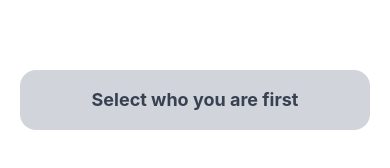
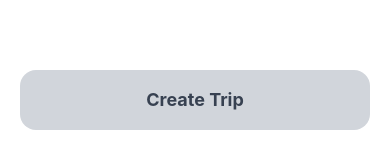
Before and after one commit to BananasDev0/Nomad, a React Native app: screen /PersonLinkScreen in a window 390 px wide. Shown: the part 654-822 px from the top of the page. Built offline with nearby package versions, Linux system fonts and the light colour scheme.

Commit message:
create component Selctablebutton

```diff
--- /dev/null
+++ b/components/SelectableButton.tsx
@@ -0,0 +1,25 @@
+import { Text ,TouchableOpacity } from "react-native";
+
+type SelectableButtonProps = {
+    enabled: boolean;
+    text : string;
+    action: () => void;
+};
+
+export default function SelectableButton({enabled, text , action}: SelectableButtonProps) {
+  return (
+    <>
+            <TouchableOpacity
+            className={`mt-6 p-4 rounded-2xl items-center mb-10 ${
+              enabled ? "bg-[#003c49]" : "bg-[#D1D5DB]"
+            }`}
+            disabled={!enabled}
+            onPress={action}
+          >
+            <Text className={`text-lg font-bold text-center ${enabled ? "text-white" : "text-[#374151]"}`}>
+              {text}
+            </Text>
+          </TouchableOpacity>
+    </>
+  );
+}
--- a/screens/gestor/ShareAndCollaboratorsScreen.tsx
+++ b/screens/gestor/ShareAndCollaboratorsScreen.tsx
@@ -4,6 +4,7 @@ import useShareAndCollaborators from "../../hooks/useShareAndCollaborators";
 import { SafeAreaView } from "react-native-safe-area-context";
 import BarSteps from "components/BarSteps";
 import Title from "components/Title";
+import SelectableButton from "components/SelectableButton";
 
 export default function AddFriendsScreen() {
   const {
@@ -87,17 +88,11 @@ export default function AddFriendsScreen() {
       />
 
       {/* Create trip button */}
-      <TouchableOpacity
-        className={`mt-6 p-4 rounded-2xl items-center mb-10 ${
-          selectedFriend ? "bg-[#003c49]" : "bg-[#D1D5DB]"
-        }`}
-        disabled={!selectedFriend}
-        onPress={() => { navigation.navigate("TripPreferencesScreen"); }}
-      >
-        <Text className={`text-lg font-bold text-center ${selectedFriend ? "text-white" : "text-[#374151]"}`}>
-          {selectedFriend ? "Create Trip" : "Select who you are first"}
-        </Text>
-      </TouchableOpacity>
+      <SelectableButton
+        enabled={!!selectedFriend}
+        text="Create Trip"
+        action={() => { navigation.navigate("TripPreferencesScreen"); }}
+      />
     </SafeAreaView>
   );
 }
--- a/screens/gestor/TripPreferencesScreen.tsx
+++ b/screens/gestor/TripPreferencesScreen.tsx
@@ -73,12 +73,6 @@ export default function TripPreferencesScreen() {
             action={completeFirstOnboardingStep}
           />
         </View>
-        {/* <TouchableOpacity
-          className="bg-[#003c49] rounded-xl py-4 p6 mx-4 mt-4"
-          onPress={completeFirstOnboardingStep}
-        >
-          <Text className="text-white text-center font-bold text-lg">Upload Info</Text>
-        </TouchableOpacity> */}
       </ScrollView>
     </SafeAreaView>
   );
--- a/screens/linking/PersonLinkScreen.tsx
+++ b/screens/linking/PersonLinkScreen.tsx
@@ -4,6 +4,7 @@ import { SafeAreaView } from "react-native-safe-area-context";
 import useLinking from "hooks/useLinking";
 import BarSteps from "components/BarSteps";
 import Title from "components/Title";
+import SelectableButton from "components/SelectableButton";
 
 export default function PersonLinkScreen() {
   const {
@@ -75,17 +76,11 @@ export default function PersonLinkScreen() {
 
 
       {/* Create trip button */}
-      <TouchableOpacity
-        className={`mt-6 p-4 rounded-2xl items-center mb-10 ${
-          selectedFriend ? "bg-[#003c49]" : "bg-[#D1D5DB]"
-        }`}
-        disabled={!selectedFriend}
-        onPress={navigateToPreferences}
-      >
-        <Text className={`text-lg font-bold text-center ${selectedFriend ? "text-white" : "text-[#374151]"}`}>
-          {selectedFriend ? "Create Trip" : "Select who you are first"}
-        </Text>
-      </TouchableOpacity>
+      <SelectableButton
+        enabled={!!selectedFriend}
+        text="Create Trip"
+        action={navigateToPreferences}
+      />
     </SafeAreaView>
   );
 }
```
Also changed, not shown: screens/gestor/ShareScreen.tsx (+0 -7 lines), screens/gestor/TripScreen.tsx (+0 -8 lines), screens/linking/PreferencesLinkScreen.tsx (+1 -6 lines).
